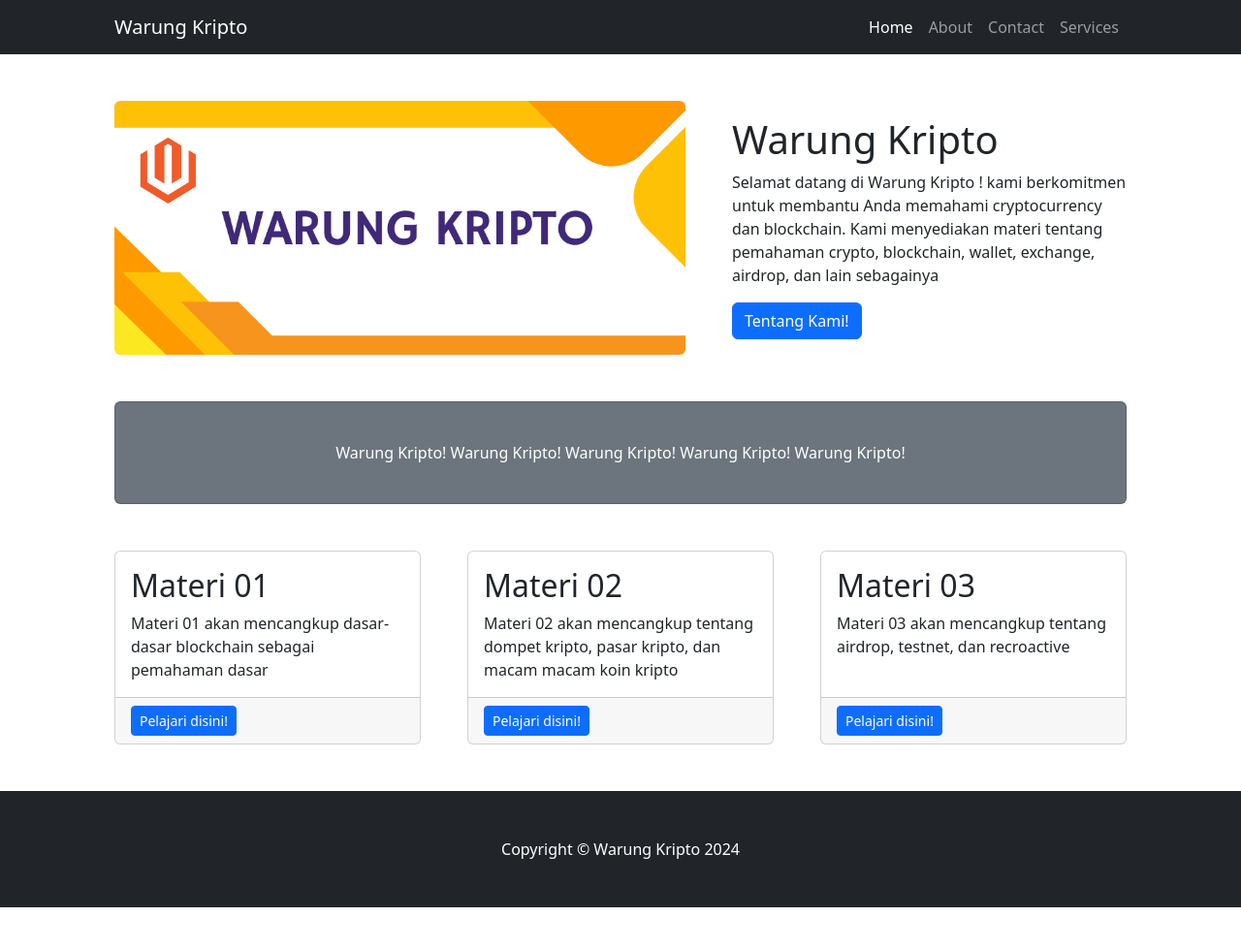
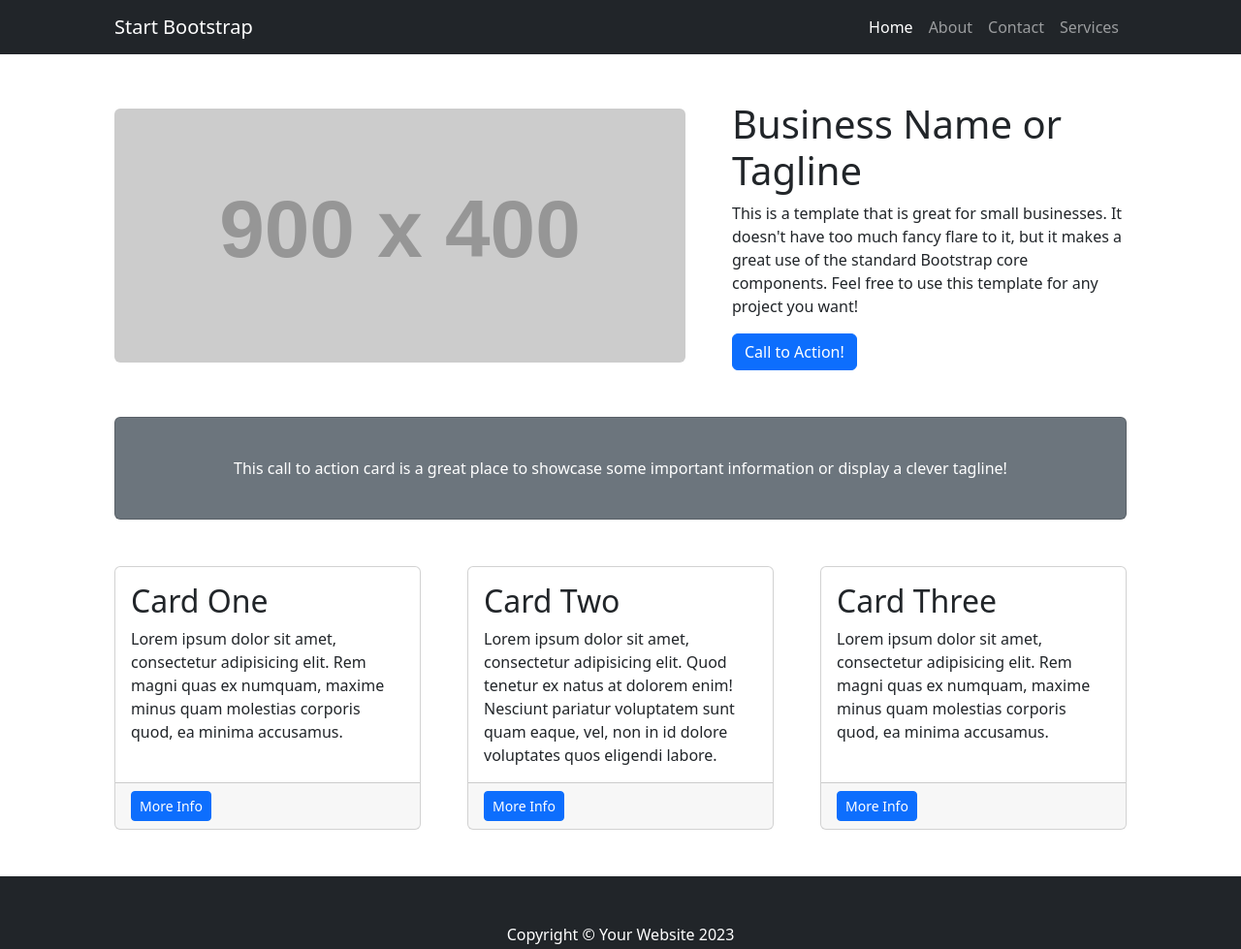
Before and after one commit to warungkripto/materi, a website: page index.html in a window 1280 px wide. Shown: the whole page at 97% size. Before the commit the page ends 936 px from the top, so only its background shows below. Drawn offline with nearby package versions, Linux system fonts and the light colour scheme; files that its build step writes are made by us from their sources; placeholder pictures from the web are drawn by us.

Commit message:
WK - Update index.html

```diff
--- a/dist/index.html
+++ b/index.html
@@ -15,7 +15,7 @@
         <!-- Responsive navbar-->
         <nav class="navbar navbar-expand-lg navbar-dark bg-dark">
             <div class="container px-5">
-                <a class="navbar-brand" href="#!">Warung Kripto</a>
+                <a class="navbar-brand" href="#!">Start Bootstrap</a>
                 <button class="navbar-toggler" type="button" data-bs-toggle="collapse" data-bs-target="#navbarSupportedContent" aria-controls="navbarSupportedContent" aria-expanded="false" aria-label="Toggle navigation"><span class="navbar-toggler-icon"></span></button>
                 <div class="collapse navbar-collapse" id="navbarSupportedContent">
                     <ul class="navbar-nav ms-auto mb-2 mb-lg-0">
@@ -31,51 +31,51 @@
         <div class="container px-4 px-lg-5">
             <!-- Heading Row-->
             <div class="row gx-4 gx-lg-5 align-items-center my-5">
-                <div class="col-lg-7"><img class="img-fluid rounded mb-4 mb-lg-0" src="assets/beranda.png" alt="..." /></div>
+                <div class="col-lg-7"><img class="img-fluid rounded mb-4 mb-lg-0" src="https://dummyimage.com/900x400/dee2e6/6c757d.jpg" alt="..." /></div>
                 <div class="col-lg-5">
-                    <h1 class="font-weight-light">Warung Kripto</h1>
-                    <p>Selamat datang di Warung Kripto ! kami berkomitmen untuk membantu Anda memahami cryptocurrency dan blockchain. Kami menyediakan materi tentang pemahaman crypto, blockchain, wallet, exchange, airdrop, dan lain sebagainya</p>
-                    <a class="btn btn-primary" href="#!">Tentang Kami!</a>
+                    <h1 class="font-weight-light">Business Name or Tagline</h1>
+                    <p>This is a template that is great for small businesses. It doesn't have too much fancy flare to it, but it makes a great use of the standard Bootstrap core components. Feel free to use this template for any project you want!</p>
+                    <a class="btn btn-primary" href="#!">Call to Action!</a>
                 </div>
             </div>
             <!-- Call to Action-->
             <div class="card text-white bg-secondary my-5 py-4 text-center">
-                <div class="card-body"><p class="text-white m-0">Warung Kripto! Warung Kripto! Warung Kripto! Warung Kripto! Warung Kripto!</p></div>
+                <div class="card-body"><p class="text-white m-0">This call to action card is a great place to showcase some important information or display a clever tagline!</p></div>
             </div>
             <!-- Content Row-->
             <div class="row gx-4 gx-lg-5">
                 <div class="col-md-4 mb-5">
                     <div class="card h-100">
                         <div class="card-body">
-                            <h2 class="card-title">Materi 01</h2>
-                            <p class="card-text">Materi 01 akan mencangkup dasar-dasar blockchain sebagai pemahaman dasar</p>
+                            <h2 class="card-title">Card One</h2>
+                            <p class="card-text">Lorem ipsum dolor sit amet, consectetur adipisicing elit. Rem magni quas ex numquam, maxime minus quam molestias corporis quod, ea minima accusamus.</p>
                         </div>
-                        <div class="card-footer"><a class="btn btn-primary btn-sm" href="#!">Pelajari disini!</a></div>
+                        <div class="card-footer"><a class="btn btn-primary btn-sm" href="#!">More Info</a></div>
                     </div>
                 </div>
                 <div class="col-md-4 mb-5">
                     <div class="card h-100">
                         <div class="card-body">
-                            <h2 class="card-title">Materi 02</h2>
-                            <p class="card-text">Materi 02 akan mencangkup tentang dompet kripto, pasar kripto, dan macam macam koin kripto</p>
+                            <h2 class="card-title">Card Two</h2>
+                            <p class="card-text">Lorem ipsum dolor sit amet, consectetur adipisicing elit. Quod tenetur ex natus at dolorem enim! Nesciunt pariatur voluptatem sunt quam eaque, vel, non in id dolore voluptates quos eligendi labore.</p>
                         </div>
-                        <div class="card-footer"><a class="btn btn-primary btn-sm" href="#!">Pelajari disini!</a></div>
+                        <div class="card-footer"><a class="btn btn-primary btn-sm" href="#!">More Info</a></div>
                     </div>
                 </div>
                 <div class="col-md-4 mb-5">
                     <div class="card h-100">
                         <div class="card-body">
-                            <h2 class="card-title">Materi 03</h2>
-                            <p class="card-text">Materi 03 akan mencangkup tentang airdrop, testnet, dan recroactive</p>
+                            <h2 class="card-title">Card Three</h2>
+                            <p class="card-text">Lorem ipsum dolor sit amet, consectetur adipisicing elit. Rem magni quas ex numquam, maxime minus quam molestias corporis quod, ea minima accusamus.</p>
                         </div>
-                        <div class="card-footer"><a class="btn btn-primary btn-sm" href="#!">Pelajari disini!</a></div>
+                        <div class="card-footer"><a class="btn btn-primary btn-sm" href="#!">More Info</a></div>
                     </div>
                 </div>
             </div>
         </div>
         <!-- Footer-->
         <footer class="py-5 bg-dark">
-            <div class="container px-4 px-lg-5"><p class="m-0 text-center text-white">Copyright &copy; Warung Kripto 2024</p></div>
+            <div class="container px-4 px-lg-5"><p class="m-0 text-center text-white">Copyright &copy; Your Website 2023</p></div>
         </footer>
         <!-- Bootstrap core JS-->
         <script src="https://cdn.jsdelivr.net/npm/bootstrap@5.2.3/dist/js/bootstrap.bundle.min.js"></script>
```
Also changed, not shown: README.md (deleted), dist/assets/beranda.png (deleted).
